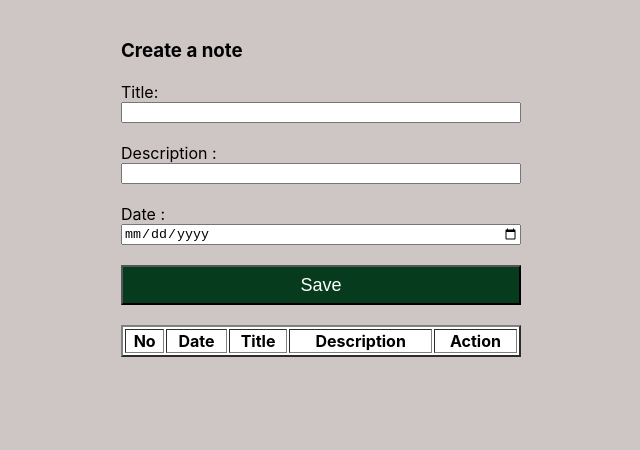
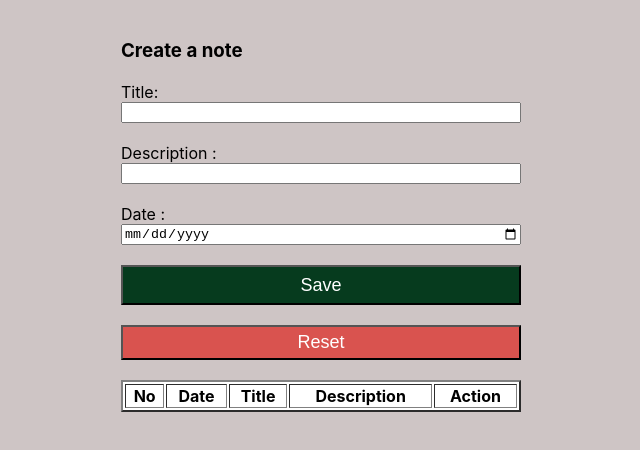
Before and after one commit to afrinsreety/note, a React (Create React App) app: page /notes in a window 1280 px wide. Shown: the top 450 px of the page, without its empty margins (319-959 px from the left). Built offline with nearby package versions, Linux system fonts and the light colour scheme.

Commit message:
reset functionality done

```diff
--- a/src/App.css
+++ b/src/App.css
@@ -1,45 +1,47 @@
-body{
+body {
   background: #cec5c5;
 
 }
 
-.input-container{
+.input-container {
   margin-top: 20px;
   display: flex;
   flex-direction: column;
 
 }
 
-.container{
+.container {
   max-width: 400px;
   margin: 0 auto;
   padding: 20px;
 }
 
-.input-container label{
+.input-container label {
   width: 100px;
   display: block;
 }
 
-.data-table{
+.data-table {
   width: 100%;
   margin-top: 20px;
   background: #ffffff;
 }
-.btn-save{
+
+.btn-save {
   height: 40px;
   background-color: #063b1e;
   color: #ffffff;
   font-size: 18px;
+  cursor: pointer;
 }
 
-.action-btn{
+.action-btn {
   display: flex;
   align-items: center;
   padding: 10px;
 }
 
-.edit-btn{
+.edit-btn {
   background: #f0ad4e;
   color: #ffffff;
   padding: 5px 10px;
@@ -47,18 +49,29 @@ body{
   cursor: pointer;
 }
 
-.delete-btn{
+.delete-btn {
   background: #d9534f;
   color: #ffffff;
   padding: 5px 10px;
   cursor: pointer;
 }
 
-@media (max-width:380px){
-  .action-btn{
+.btn-clear {
+  background: #d9534f;
+  color: #ffffff;
+  padding: 5px 10px;
+  cursor: pointer;
+  width: 100%;
+  margin-top: 20px;
+  font-size: 18px;
+}
+
+@media (max-width:380px) {
+  .action-btn {
     flex-direction: column;
   }
-  .edit-btn{
+
+  .edit-btn {
     margin-bottom: 5px;
   }
 }
--- a/src/App.js
+++ b/src/App.js
@@ -67,17 +67,26 @@ function App() {
 		setCurrentIndex(null);
 	}
 
-	function deleteNote(title) {
-		const updatedNotes = notes.filter((item) => item.title !== title);
+	function deleteNote(index) {
+		const updatedNotes = notes.filter((item, localIndex) =>localIndex!== index);
 		setnotes(updatedNotes);
 		localStorage.setItem("notes", JSON.stringify(updatedNotes));
+	}
+
+	function onReset() {
+		setnote({
+			title: "",
+			description: "",
+			date: ""
+		});
+		setCurrentIndex(null);
 	}
 
 
 	return (
 		<div className="container">
 			< Inputs currentIndex={currentIndex} note={note} onInputChange={onInputChange}
-				onSubmit={onSubmit}/>
+				onSubmit={onSubmit} onReset={onReset}/>
 			<Outputs onEditButton={onEditButton} deleteNote={deleteNote} notes={notes} />
 		</div>
 	);
--- a/src/components/Inputs.js
+++ b/src/components/Inputs.js
@@ -1,4 +1,4 @@
-export default function States({ onInputChange, onSubmit, note, currentIndex }) {
+export default function States({ onInputChange, onSubmit, note, currentIndex, onReset }) {
 
 	return (
 		<div>
@@ -28,6 +28,8 @@ export default function States({ onInputChange, onSubmit, note, currentIndex })
 					</div>
 				</form>
 
+				<button className='btn-clear' onClick={onReset}>Reset</button>
+
 			</div>
 		</div>
 	)
--- a/src/components/Outputs.js
+++ b/src/components/Outputs.js
@@ -22,11 +22,13 @@ export default function Outputs({notes,deleteNote, onEditButton}) {
 								<td>{item.description}</td>
 								<td>
 									<div className='action-btn'>
+
 										<button onClick={()=>{
 											onEditButton(item, index);
 										}} className='edit-btn'>Edit</button>
+
 										<button onClick={()=>{
-											deleteNote(item.title);
+											deleteNote(index);
 										}}  className='delete-btn'>Delete</button>
 									</div>
 								</td>
```
